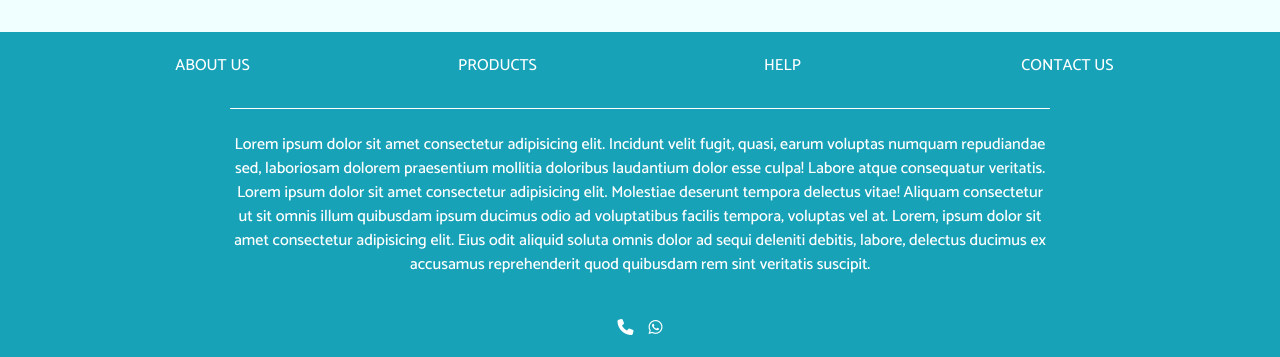
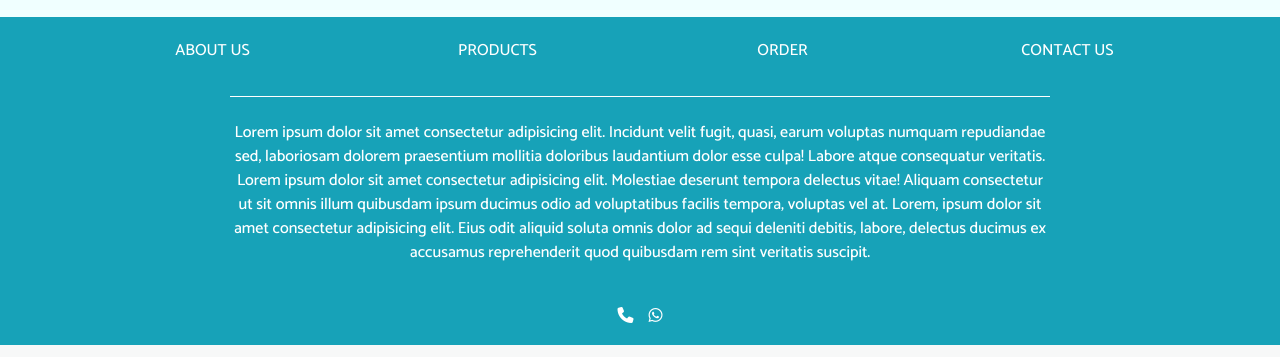
Before and after one commit to RaswanthGS/Medicals, a Django app: page / in a window 1280 px wide. Shown: the part 1260-1617 px from the top of the page. Run offline with Django 4.2, Linux system fonts and the light colour scheme; some libraries are stand-ins or nearby versions.

Commit message:
Update base.html

```diff
--- a/my_project/blog/templates/blog/base.html
+++ b/my_project/blog/templates/blog/base.html
@@ -41,8 +41,8 @@
                 <li class="nav-item active">
                     <a class="nav-link text-white">Location</a>
                 </li>
-                <li class="nav-item active">
-                    <img src="static/images/call.png" href="#" alt="" class="mt-2 ml-1">
+                <li class="nav-item active mt-2 ml-2">
+                    <a href="tel:+91 9443325015"><i style="color: white;" class="fa fa-solid fa-phone"></i></a>
                 </li>
               </ul>
             </div>
@@ -82,7 +82,19 @@
               </div>
         </div>
 
-
+        <div class="container-fluid my-3">
+            <div class="container mt-5" style="text-align: center;">
+                <h2>Address & Location</h2>
+                <div class="row">
+                    <div class="col-md-4">
+                        <h5 class="mt-4">4/1 Nehru Street,<br> Opposite to Dr.Sivakani Hospital,<br> Udumalaipettai,<br>PINCODE: 642126</h5>
+                    </div>
+                    <div class="col-md-8">
+                        <iframe src="https://www.google.com/maps/embed?pb=!1m18!1m12!1m3!1d3921.9733622617055!2d77.24327495712788!3d10.581255500000019!2m3!1f0!2f0!3f0!3m2!1i1024!2i768!4f13.1!3m3!1m2!1s0x3ba9cc53324caf99%3A0x947b9eb38224429a!2sRadha%20Medical%20Agencies!5e0!3m2!1sen!2sin!4v1659681555190!5m2!1sen!2sin" width="80%" height="250" style="border:0;" allowfullscreen="" loading="lazy" referrerpolicy="no-referrer-when-downgrade"></iframe>
+                    </div>
+                </div>
+            </div>
+        </div>
 </main>
 
 
@@ -109,19 +121,19 @@
 <script src="https://cdn.jsdelivr.net/npm/bootstrap@4.6.2/dist/js/bootstrap.bundle.min.js" integrity="sha384-Fy6S3B9q64WdZWQUiU+q4/2Lc9npb8tCaSX9FK7E8HnRr0Jz8D6OP9dO5Vg3Q9ct" crossorigin="anonymous"></script>
 
 </body>
-<footer class="container-fluid col-sm bg-info" style=" text-align: center; margin-top: 30%;"id="footer">
+<footer class="container-fluid col-sm bg-info" style=" text-align: center;"id="footer">
     <div class="container" style="color: white;">
         <div class="row py-4">
-            <div class="col-3">
+            <div class="col-md-3 mb-1">
                 <h6><a href="#" style="color: white; cursor:pointer;">ABOUT US</a></h6>
             </div>
-            <div class="col-3">
+            <div class="col-md-3 mb-1">
                 <h6><a href="#" style="color: white; cursor:pointer;">PRODUCTS</a></h6>
             </div>
-            <div class="col-3">
-                <h6><a href="#" style="color: white; cursor:pointer;">HELP</a></h6>
+            <div class="col-md-3 mb-1">
+                <h6><a href="#" style="color: white; cursor:pointer;">ORDER</a></h6>
             </div>
-            <div class="col-3">
+            <div class="col-md-3 mb-1">
                 <h6><a href="#" style="color: white; cursor:pointer;">CONTACT US</a></h6>
             </div>
         </div>
@@ -134,8 +146,8 @@
             </div>
         </div>
         <div class="icon pb-3">
-            <i style="padding-right: 1%;" class="fa fa-solid fa-phone"></i>
-            <i class="fa fa-brands fa-whatsapp"></i>
+            <a href="tel:+91 9443325015"><i style="padding-right: 1%; color: white;" class="fa fa-solid fa-phone"></i></a>
+            <a href="https://wa.me/+919443325015"><i style="color: white;" class="fa fa-brands fa-whatsapp"></i></a>
         </div>
     </div>
 </footer>
```
